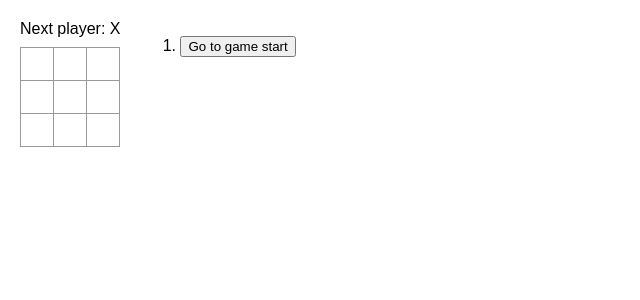
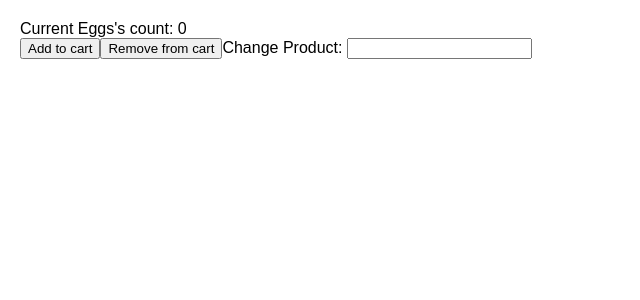
Before and after one commit to TomasBraden226/first_using_hooks, a React (Create React App) app: page / in a window 1280 px wide. Shown: the top 300 px of the page, without its empty margins (0-640 px from the left). Built offline with nearby package versions, Linux system fonts and the light colour scheme.

Commit message:
useEffect training

```diff
--- a/src/App.js
+++ b/src/App.js
@@ -1,115 +1,21 @@
-import { useState } from 'react';
+import { useState, useEffect } from "react";
 
-function Square({ value, onSquareClick }) {
-  return (
-    <button className="square" onClick={onSquareClick}>
-      {value}
-    </button>
-  );
+export default function Counter() {
+    // Declare state variables
+    const [count, setCount] = useState(0);
+    const [product, setProduct] = useState("Eggs");
+    useEffect(() => {
+    	console.log(`${product} will rule the world!`);
+    });
+    return (
+        <div>
+        Current {product}'s count: {count}
+            <div>
+                <button onClick={() => setCount(count + 1)}>Add to cart</button>
+                <button onClick={() => setCount(count - 1)}>Remove from cart</button>
+                Change Product:{" "}
+                <input type="text" onChange={(e) => setProduct(e.target.value)} />
+            </div>
+        </div>
+    );
 }
-
-function Board({ xIsNext, squares, onPlay }) {
-  function handleClick(i) {
-    if (calculateWinner(squares) || squares[i]) {
-      return;
-    }
-    const nextSquares = squares.slice();
-    if (xIsNext) {
-      nextSquares[i] = 'X';
-    } else {
-      nextSquares[i] = 'O';
-    }
-    onPlay(nextSquares);
-  }
-
-  const winner = calculateWinner(squares);
-  let status;
-  if (winner) {
-    status = 'Winner: ' + winner;
-  } else {
-    status = 'Next player: ' + (xIsNext ? 'X' : 'O');
-  }
-
-  return (
-    <>
-      <div className="status">{status}</div>
-      <div className="board-row">
-        <Square value={squares[0]} onSquareClick={() => handleClick(0)} />
-        <Square value={squares[1]} onSquareClick={() => handleClick(1)} />
-        <Square value={squares[2]} onSquareClick={() => handleClick(2)} />
-      </div>
-      <div className="board-row">
-        <Square value={squares[3]} onSquareClick={() => handleClick(3)} />
-        <Square value={squares[4]} onSquareClick={() => handleClick(4)} />
-        <Square value={squares[5]} onSquareClick={() => handleClick(5)} />
-      </div>
-      <div className="board-row">
-        <Square value={squares[6]} onSquareClick={() => handleClick(6)} />
-        <Square value={squares[7]} onSquareClick={() => handleClick(7)} />
-        <Square value={squares[8]} onSquareClick={() => handleClick(8)} />
-      </div>
-    </>
-  );
-}
-
-export default function Game() {
-  const [history, setHistory] = useState([Array(9).fill(null)]);
-  const [currentMove, setCurrentMove] = useState(0);
-  const xIsNext = currentMove % 2 === 0;
-  const currentSquares = history[currentMove];
-
-  function handlePlay(nextSquares) {
-    const nextHistory = [...history.slice(0, currentMove + 1), nextSquares];
-    setHistory(nextHistory);
-    setCurrentMove(nextHistory.length - 1);
-  }
-
-  function jumpTo(nextMove) {
-    setCurrentMove(nextMove);
-  }
-
-  const moves = history.map((squares, move) => {
-    let description;
-    if (move > 0) {
-      description = 'Go to move #' + move;
-    } else {
-      description = 'Go to game start';
-    }
-    return (
-      <li key={move}>
-        <button onClick={() => jumpTo(move)}>{description}</button>
-      </li>
-    );
-  });
-
-  return (
-    <div className="game">
-      <div className="game-board">
-        <Board xIsNext={xIsNext} squares={currentSquares} onPlay={handlePlay} />
-      </div>
-      <div className="game-info">
-        <ol>{moves}</ol>
-      </div>
-    </div>
-  );
-}
-
-function calculateWinner(squares) {
-  const lines = [
-    [0, 1, 2],
-    [3, 4, 5],
-    [6, 7, 8],
-    [0, 3, 6],
-    [1, 4, 7],
-    [2, 5, 8],
-    [0, 4, 8],
-    [2, 4, 6],
-  ];
-  for (let i = 0; i < lines.length; i++) {
-    const [a, b, c] = lines[i];
-    if (squares[a] && squares[a] === squares[b] && squares[a] === squares[c]) {
-      return squares[a];
-    }
-  }
-  return null;
-}
```
